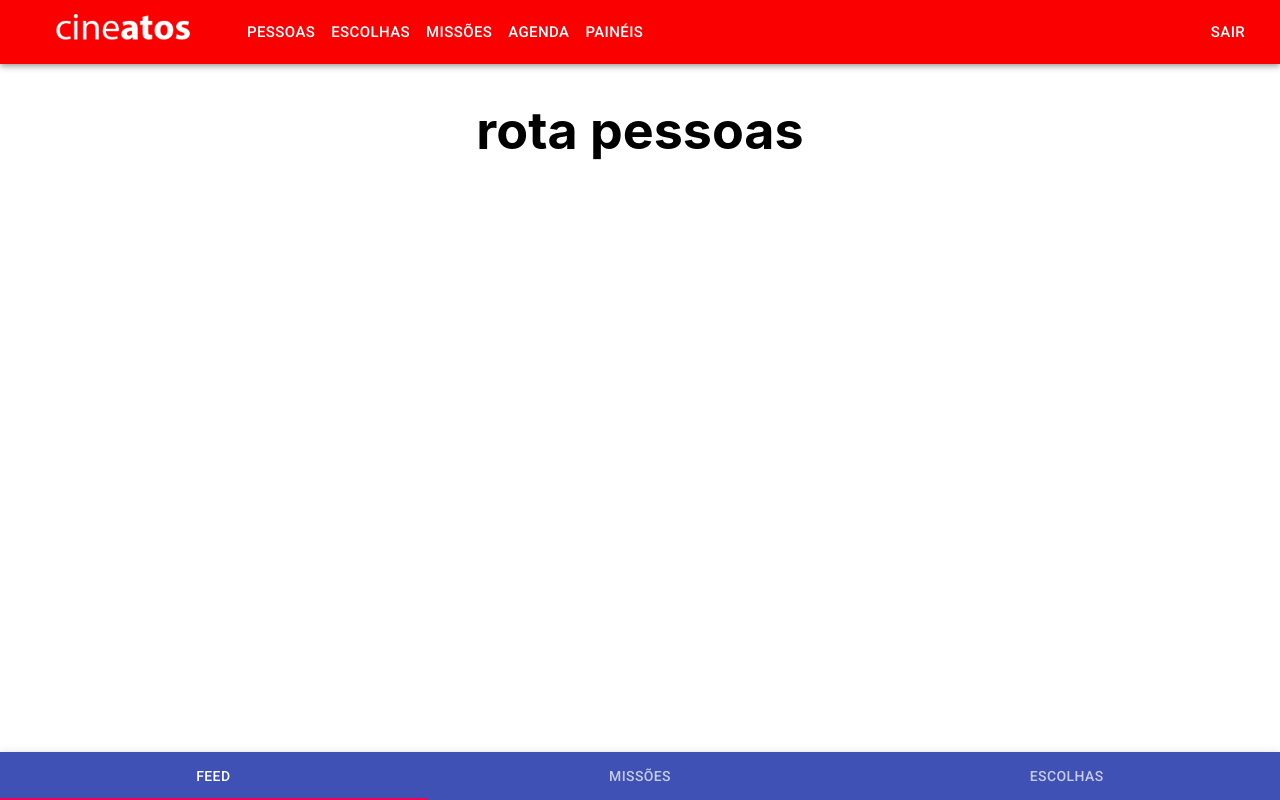
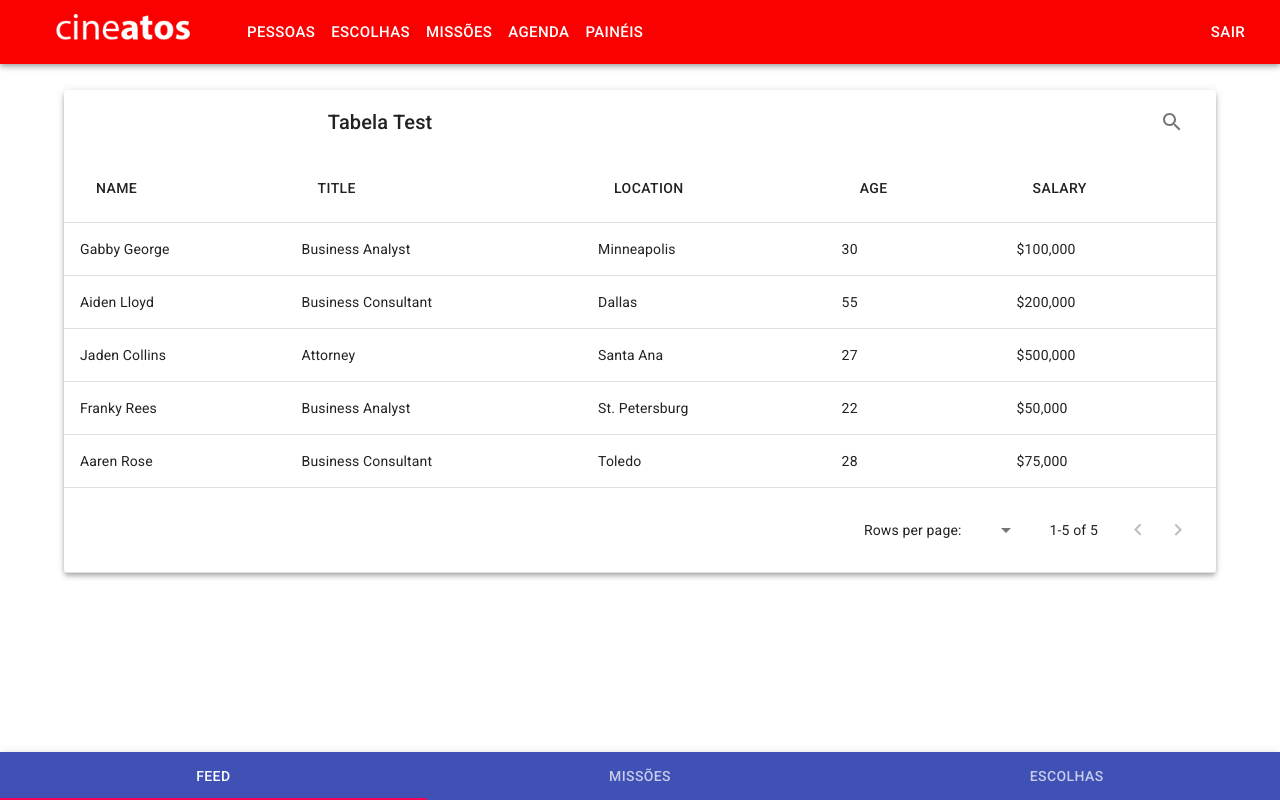
Before and after one commit to CompCult/cineAtos, a React (Create React App) app: page /pessoas in a window 1280 px wide. Built offline with nearby package versions, Linux system fonts and the light colour scheme.

Commit message:
iniciando tabela

```diff
--- a/package.json
+++ b/package.json
@@ -5,6 +5,7 @@
   "dependencies": {
     "@material-ui/core": "^4.0.0",
     "@material-ui/icons": "^4.0.1",
+    "mui-datatables": "^2.3.0",
     "react": "^16.8.6",
     "react-dom": "^16.8.6",
     "react-redux": "^7.0.3",
--- a/src/Routes.js
+++ b/src/Routes.js
@@ -1,6 +1,7 @@
 import React from 'react'
 import { Route, Switch } from 'react-router-dom'
 import Login from './screen/login/Login'
+import Pessoa from './screen/pessoa/Pessoa.js'
 /*
 const PrivateRoute = ({ component: Component, ...rest }) => (
     <Route
@@ -49,7 +50,7 @@ const Routes = () => {
     return (
         <Switch>
             <Route exact path = '/login' component = {() => <Login/>}/>
-            <Route  path = '/pessoas' component = {() => <h1>rota pessoas</h1>}/>
+            <Route  path = '/pessoas' component = {() => <Pessoa/>}/>
             <Route path = '/escolhas' component = {TopicsEscolhas}/>
             <Route path = '/missoes' component = {TopicsMissoes}/>
             <Route path = '/eventos' component = {TopicsMissoesAgenda}/>
--- /dev/null
+++ b/src/components/Components.css
@@ -0,0 +1,19 @@
+
+.tableComponent {
+    max-width: 90%;
+    margin-top: 2%;
+    margin-left: auto;
+    margin-right: auto;
+  }
+
+  .MUIDataTableToolbar-left-169 {
+    position:relative;
+    float: left;
+  }
+
+
+  .MUIDataTableToolbar-actions-170 {
+    position: absolute;
+    right: 3%;
+
+  }
--- /dev/null
+++ b/src/components/Table.js
@@ -0,0 +1,72 @@
+import React from "react";
+import MUIDataTable from "mui-datatables"
+import './Components.css'
+export default class App extends React.Component {
+  render() {
+    const columns = [
+      {
+        name: "Name",
+        options: {
+          filter: true,
+          sort: true
+        }
+      },
+      "Title",
+      "Location",
+      "Age",
+      "Salary"
+    ];
+
+    const data = [
+      ["Gabby George", "Business Analyst", "Minneapolis", 30, "$100,000"],
+      ["Aiden Lloyd", "Business Consultant", "Dallas", 55, "$200,000"],
+      ["Jaden Collins", "Attorney", "Santa Ana", 27, "$500,000"],
+      ["Franky Rees", "Business Analyst", "St. Petersburg", 22, "$50,000"],
+      ["Aaren Rose", "Business Consultant", "Toledo", 28, "$75,000"]
+    ];
+
+    const options = {
+      filterType: "dropdown",
+      responsive: "scroll",
+      rowsPerPage: 5,
+      rowsPerPageOptions: [10, 15, 20],
+      print: false,
+      download: false,
+      viewColumns: false,
+      selectableRows: false,
+      filter: false,
+      textLabels: {
+        body: {
+          noMatch: "Sorry, no matching records found",
+          toolTip: "Sort"
+        },
+        pagination: {
+          next: "Next Page",
+          previous: "Previous Page",
+          rowsPerPage: "Rows per page:",
+          displayRows: "of"
+        },
+        filter: {
+          all: "All",
+          title: "FILTERS",
+          reset: "RESET"
+        },
+        viewColumns: {
+          title: "Show Columns",
+          titleAria: "Show/Hide Table Columns"
+        }
+      }
+    };
+
+    return (
+      <div className='tableComponent'>
+        <MUIDataTable
+          title={"Tabela Test"}
+          data={data}
+          columns={columns}
+          options={options}
+        />
+      </div>
+    );
+  }
+}
--- /dev/null
+++ b/src/screen/pessoa/Pessoa.js
@@ -0,0 +1,29 @@
+import React, { useState } from 'react'
+import { makeStyles } from '@material-ui/core/styles'
+import Table from './../../components/Table.js'
+
+const useStyles = makeStyles(theme => ({
+
+}))
+
+function Pessoa() {
+  const classes = useStyles()
+  const [anchorElEscolhas, setAnchorElEscolhas] = useState(null)
+
+  function handleProfileMenuOpenEscolhas(event) {
+    setAnchorElEscolhas(event.currentTarget)
+  }
+
+  function handleMenuCloseEscolhas() {
+    setAnchorElEscolhas(null)
+  }
+
+  return (
+
+    <div>
+      <Table/>
+    </div>
+  );
+}
+
+export default Pessoa
```
Also changed, not shown: src/App.css (line endings or trailing spaces), 1 other file (tests, documents, lock files or other folders).
